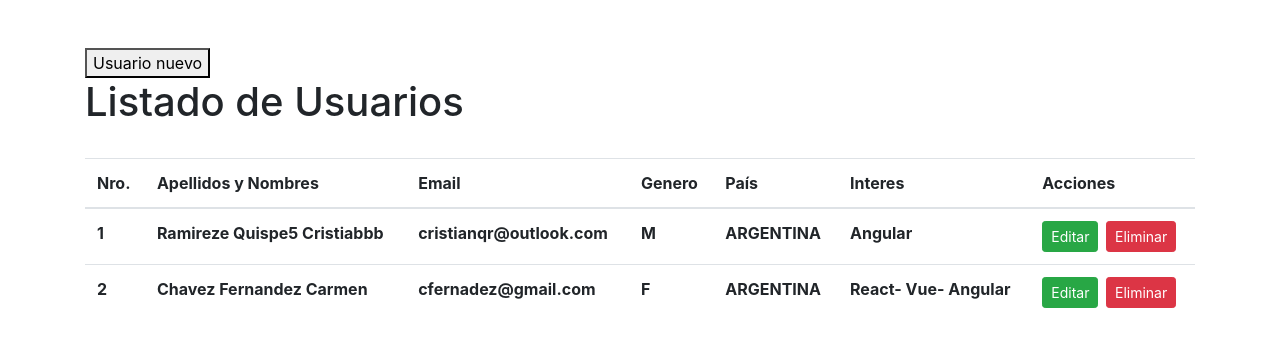
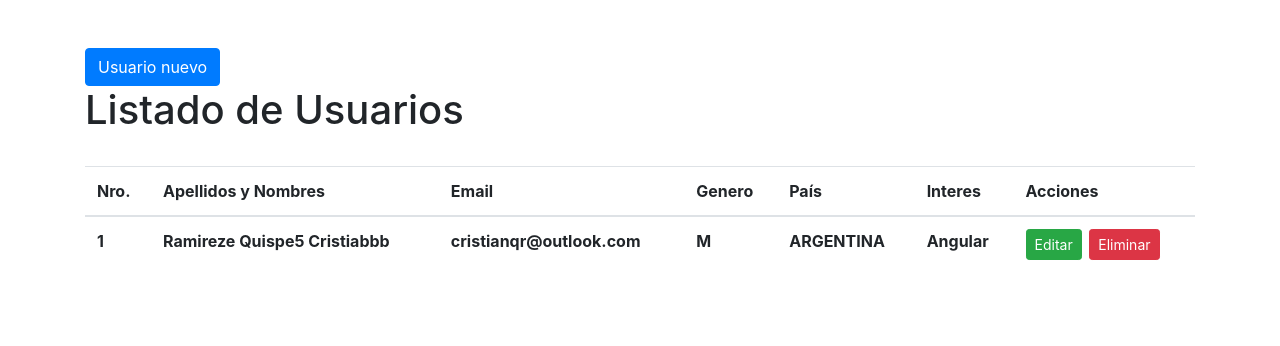
Before and after one commit to cristianqr/vue-course-vector, a Vue app: page / in a window 1280 px wide. Shown: the top 346 px of the page. Built offline with nearby package versions, Linux system fonts and the light colour scheme; data requests are answered from the project's data file.

Commit message:
Class 12-02

```diff
--- a/api/db.json
+++ b/api/db.json
@@ -11,20 +11,6 @@
       "courses": [
         "Angular"
       ]
-    },
-    {
-      "firstName": "Carmen",
-      "firstSurname": "Fernandez",
-      "lastSurname": "Chavez",
-      "email": "cfernadez@gmail.com",
-      "gender": "F",
-      "country": "ARGENTINA",
-      "courses": [
-        "React",
-        "Vue",
-        "Angular"
-      ],
-      "id": 2
     }
   ]
 }
--- a/src/App.vue
+++ b/src/App.vue
@@ -5,13 +5,23 @@
             <span class="arrow" v-if="(index + 1) < breadcrumbs.length">&raquo;</span>
         </template>
         <br><br>
-        <button @click="newUser">Usuario nuevo</button>
+        <button @click="newUser" class="btn btn-primary">Usuario nuevo</button>
 
-        <UserList :userList="userList" @editUser="editUser($event)"></UserList>
+        <UserList
+                :userList="userList"
+                @editUser="editUser($event)"
+                @removeUser="removeUser($event)">
+        </UserList>
 
-        <UserNew @saveUser="saveUsers($event)" v-if="isVisibleNewUser"></UserNew>
-        <UserEdit :user="currentUser" @updateUser="updateUser" v-if="isVisibleEditUser">
+        <UserNew
+                @saveUser="saveUsers($event)"
+                v-if="isVisibleNewUser">
+        </UserNew>
 
+        <UserEdit
+                :user="currentUser"
+                @updateUser="updateUser"
+                v-if="isVisibleEditUser">
         </UserEdit>
     </div>
 </template>
@@ -74,6 +84,11 @@
 
                     this.isVisibleEditUser = false;
                 });
+            },
+            removeUser(deleteUser){
+                Axios.delete(`http://localhost:3000/users/${deleteUser.id}`).then(result => {
+                    this.userList = this.userList.filter(item => item.id !== deleteUser.id);
+                });
             }
         }
     }
--- a/src/components/UserNew.vue
+++ b/src/components/UserNew.vue
@@ -82,12 +82,6 @@
         data(){
             return {
                 user: {
-                    firstName: 'Carmen',
-                    firstSurname: 'Fernandez',
-                    lastSurname: 'Chavez',
-                    email: 'cfernadez@gmail.com',
-                    gender: 'F',
-                    country: 'Brazil',
                     courses: []
                 },
                 countryList: [
```
